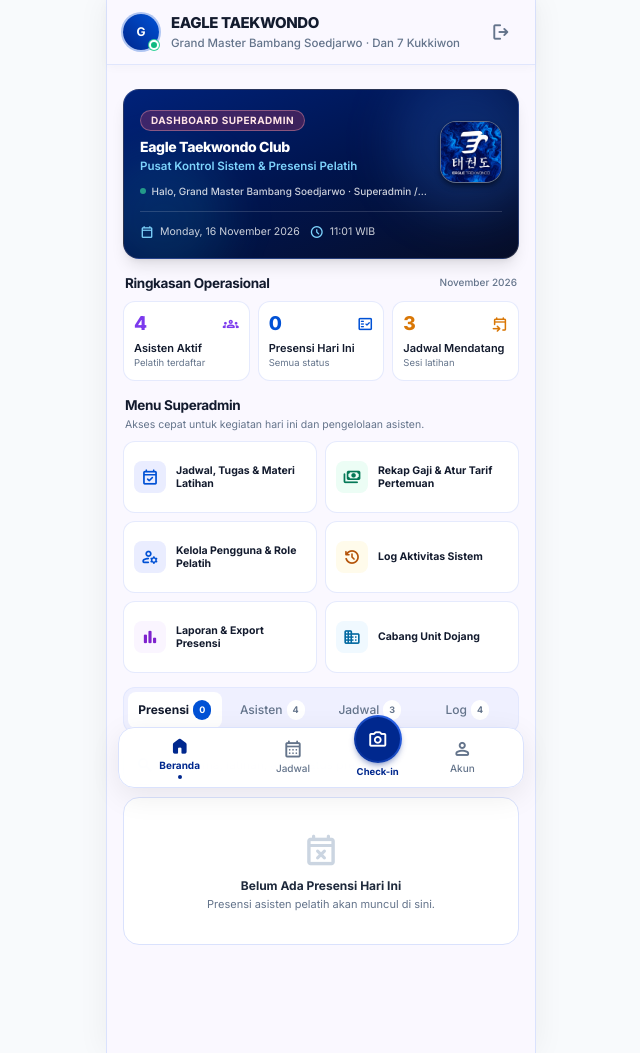
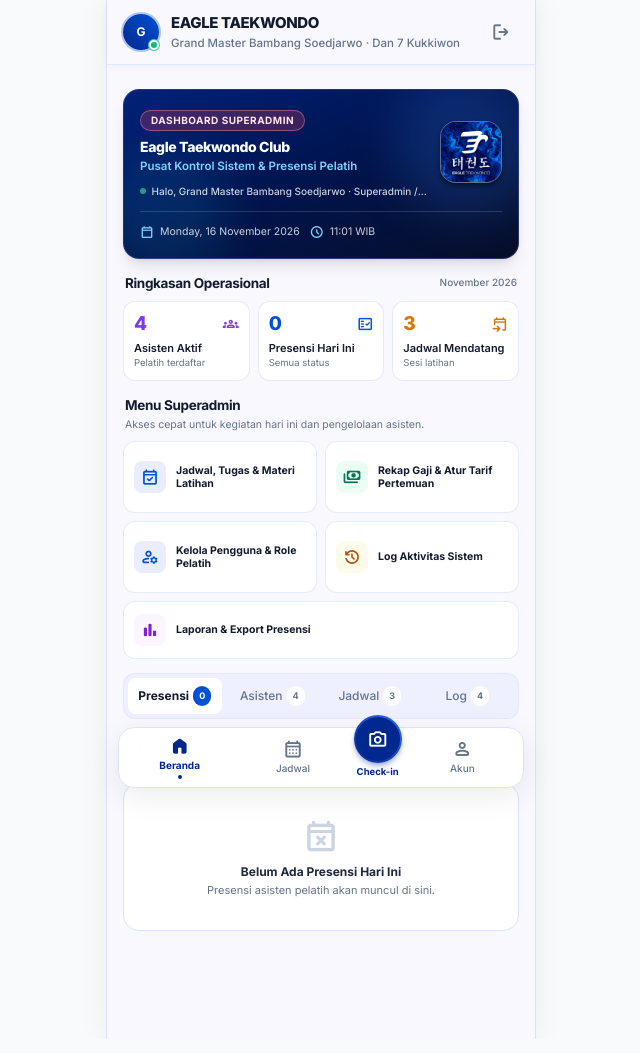
Before and after one commit to ramandaputra/AbsenEagleTKD, a Laravel app: page /dashboard in a window 1280 px wide. Shown: the whole page, without its empty margins (319-959 px from the left). Run offline with Laravel 12, Linux system fonts and the light colour scheme; a user stored in the database is signed in; data comes from the database, SQL or seed files in the repository; some libraries are stand-ins or nearby versions.

Commit message:
refactor(superadmin): remove Cabang Unit Dojang menu from dashboard

```diff
--- a/resources/views/dashboard/superadmin.blade.php
+++ b/resources/views/dashboard/superadmin.blade.php
@@ -146,20 +146,11 @@
 
             <!-- 5. Laporan & Export Presensi -->
             <a href="{{ route('reports.index') }}"
-               class="min-h-[72px] flex items-center gap-2.5 text-left bg-white rounded-xl p-2.5 border border-[#DAE2FD]/70 shadow-2xs hover:border-purple-400 transition-colors">
+               class="col-span-2 min-h-[58px] flex items-center gap-2.5 text-left bg-white rounded-xl p-2.5 border border-[#DAE2FD]/70 shadow-2xs hover:border-purple-400 transition-colors">
                 <span class="w-8 h-8 rounded-lg bg-purple-50 text-purple-700 flex items-center justify-center shrink-0">
                     <span class="material-symbols-rounded text-lg">bar_chart</span>
                 </span>
                 <span class="block min-w-0 text-[10.5px] font-bold text-[#131B2E] leading-tight">Laporan &amp; Export Presensi</span>
-            </a>
-
-            <!-- 6. Cabang Unit Dojang -->
-            <a href="{{ route('dojangs.index') }}"
-               class="min-h-[72px] flex items-center gap-2.5 text-left bg-white rounded-xl p-2.5 border border-[#DAE2FD]/70 shadow-2xs hover:border-sky-400 transition-colors">
-                <span class="w-8 h-8 rounded-lg bg-sky-50 text-sky-700 flex items-center justify-center shrink-0">
-                    <span class="material-symbols-rounded text-lg">domain</span>
-                </span>
-                <span class="block min-w-0 text-[10.5px] font-bold text-[#131B2E] leading-tight">Cabang Unit Dojang</span>
             </a>
         </div>
     </section>
```
Also changed, not shown: tests/Feature/ExampleTest.php (+1 -0 lines).
